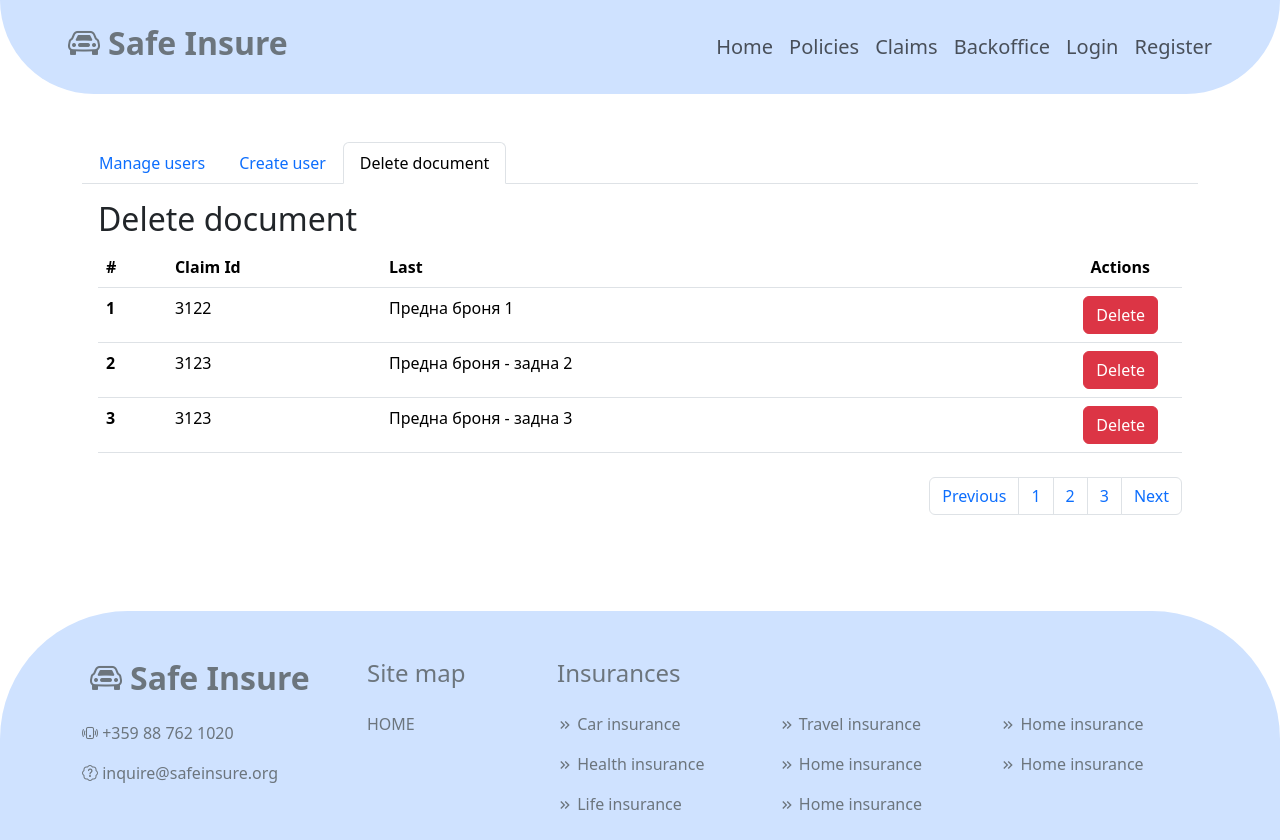
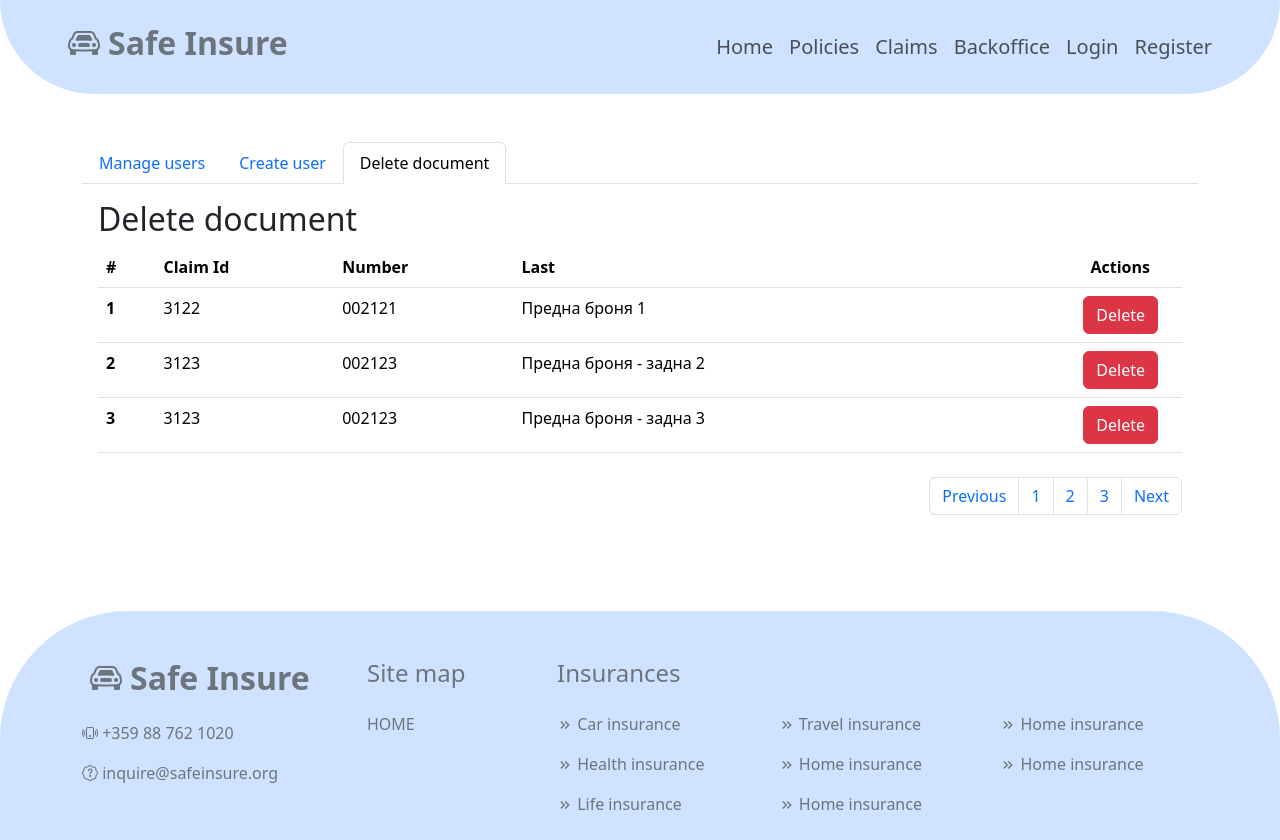
Before and after one commit to genasim/Insurance_Platform, a React (Create React App) app in the folder frontend/: page /admin in a window 1280 px wide. Both pictures are taken after a click on the tab "Delete document". Built offline with nearby package versions, Linux system fonts and the light colour scheme; data requests are answered from the project's data file.

Commit message:
Updated pagination

```diff
--- a/frontend/db.json
+++ b/frontend/db.json
@@ -397,7 +397,8 @@
       "rights": [
         "CLIENT",
         "ADMIN"
-      ]
+      ],
+      "id": "6ed4"
     }
   ],
   "policy-templates": [
--- a/frontend/src/features/admin/DeleteDocument.tsx
+++ b/frontend/src/features/admin/DeleteDocument.tsx
@@ -55,6 +55,7 @@ const DeleteDocument = () => {
         })
     };
 
+    //ToDO middle pages and todo filter function
     const handleOnNextPageClick = () => {
         if (state.currentPage >= state.pageCount - 1) {
             return;
@@ -89,6 +90,7 @@ const DeleteDocument = () => {
                 <tr>
                     <th scope="col">#</th>
                     <th scope="col">Claim Id</th>
+                    <th scope="col">Number</th>
                     <th scope="col">Last</th>
                     <th scope="col" className="text-end">
                         <span className="me-4">Actions</span>
@@ -102,6 +104,7 @@ const DeleteDocument = () => {
                         <tr key={doc.id}>
                             <th scope="row">{index + 1}</th>
                             <td>{doc.claimId}</td>
+                            <td>{doc.claimNumber}</td>
                             <td>{doc.description}</td>
                             <td className="text-end">
                                 <button className="btn btn-danger me-3" onClick={() => handleOnDelete(doc.id)}>Delete
@@ -113,12 +116,13 @@ const DeleteDocument = () => {
             </table>
             <nav aria-label="Delete document pagination" className="navbar justify-content-end">
                 <ul className="pagination">
-                    <li className="page-item"><a className="page-link" href="#"
+                    <li className="page-item"><a className="page-link"
                                                  onClick={handleOnPreviousPageClick}>Previous</a></li>
-                    <li className="page-item"><a className="page-link" href="#">1</a></li>
-                    <li className="page-item"><a className="page-link" href="#">2</a></li>
-                    <li className="page-item"><a className="page-link" href="#">3</a></li>
-                    <li className="page-item"><a className="page-link" href="#"
+                    {}
+                    <li className="page-item"><a className="page-link">1</a></li>
+                    <li className="page-item"><a className="page-link">2</a></li>
+                    <li className="page-item"><a className="page-link">3</a></li>
+                    <li className="page-item"><a className="page-link"
                                                  onClick={handleOnNextPageClick}>Next</a>
                     </li>
                 </ul>
```
